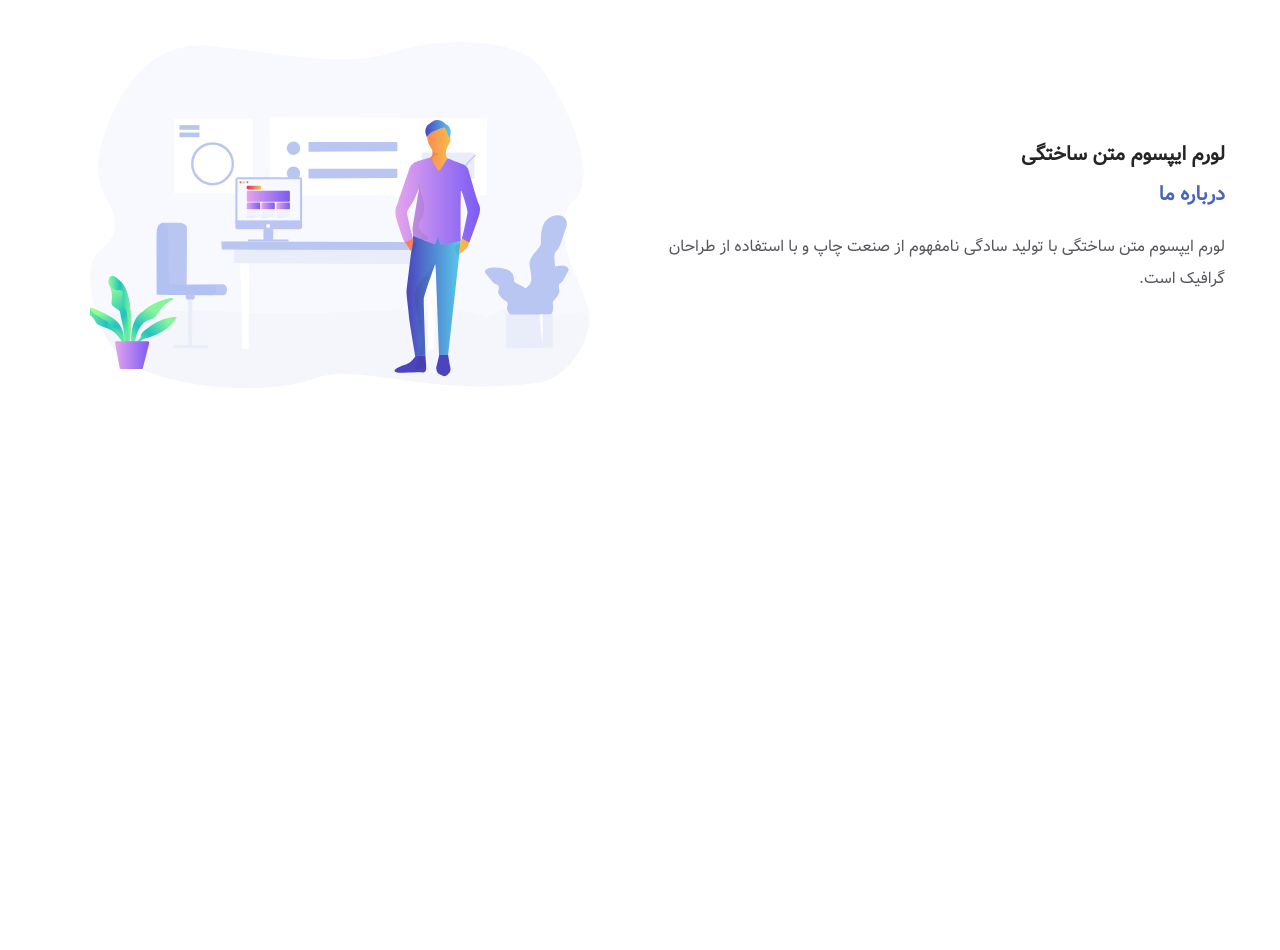
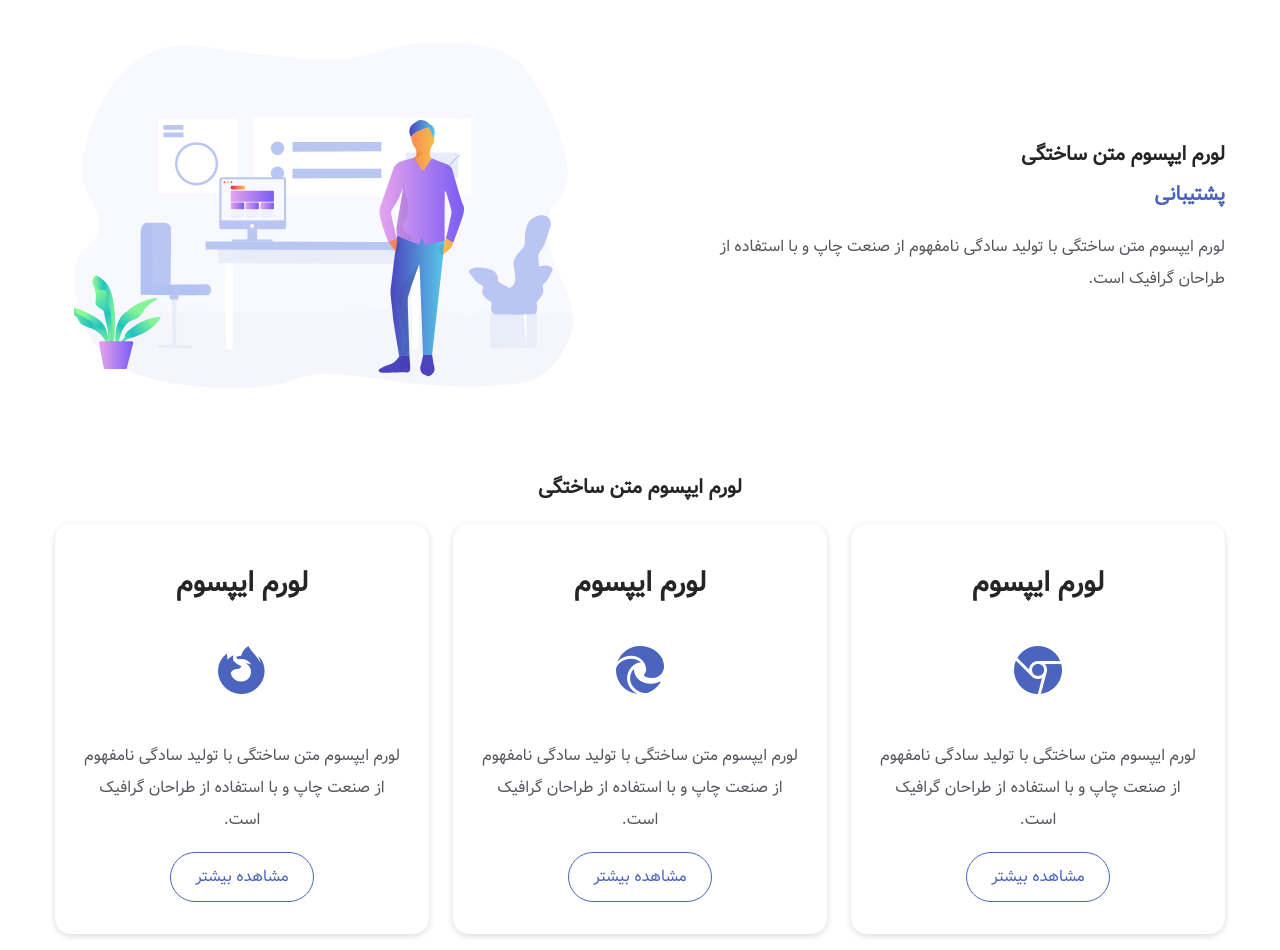
Before and after one commit to AmirrMahmoudi/css, a website: page project-1/sass/index.html in a window 1280 px wide. Shown: the part 980-1930 px from the top of the page. Before the commit the page ends 1384 px from the top, so only its background shows below. Drawn offline with Linux system fonts and the light colour scheme; files whose address does not match are found by name.

Commit message:
services

```diff
--- a/project-1/sass/index.html
+++ b/project-1/sass/index.html
@@ -11,21 +11,26 @@
   <body>
     <header class="header" id="header">
       <nav class="nav container">
-        <a href="#" class="nav__logo">website.example</a>
+        <a class="nav__logo" href="#">webprog.io</a>
+
         <div class="nav__menu" id="nav-menu">
           <ul class="nav__list">
             <li class="nav__item">
               <a class="nav__link" href="#home">صفحه اصلی</a>
             </li>
+
             <li class="nav__item">
-              <a class="nav__link" href="#about">درباره ما</a>
+              <a class="nav__link active-link" href="#about">درباره ما</a>
             </li>
+
             <li class="nav__item">
-              <a class="nav__link" href="#support">خدمات</a>
+              <a class="nav__link" href="#services">خدمات</a>
             </li>
+
             <li class="nav__item">
-              <a class="nav__link" href="#contact">ارتباط با ما</a>
+              <a class="nav__link" href="#contanct">ارتباط با ما</a>
             </li>
+
             <!-- <i class="bi bi-toggle-off"></i> -->
           </ul>
         </div>
@@ -43,6 +48,7 @@
         <article class="svg__img home__img">
           <img src="./images/1.svg" alt="home-image" />
         </article>
+
         <article class="home__info">
           <h1 class="home__title">
             لورم ایپسوم متن ساختگی <br />
@@ -61,15 +67,16 @@
     <section class="about section" id="about">
       <div class="about__container container">
         <article class="about__info">
-          <h1 class="about__title section__title">
+          <h1 class="section__title">
             لورم ایپسوم متن ساختگی <br />
-            <span> درباره ما</span>
+            <span>درباره ما</span>
           </h1>
           <p class="about__description">
             لورم ایپسوم متن ساختگی با تولید سادگی نامفهوم از صنعت چاپ و با
             استفاده از طراحان گرافیک است.
           </p>
         </article>
+
         <article class="svg__img about__img">
           <img src="./images/2.svg" alt="about-image" />
         </article>
@@ -79,21 +86,64 @@
     <section class="support section" id="support">
       <div class="support__container container">
         <article class="support__info">
-          <h1 class="support__title section__title">
+          <h1 class="section__title">
             لورم ایپسوم متن ساختگی <br />
-            <span> درباره ما</span>
+            <span>پشتیبانی</span>
           </h1>
           <p class="support__description">
             لورم ایپسوم متن ساختگی با تولید سادگی نامفهوم از صنعت چاپ و با
             استفاده از طراحان گرافیک است.
           </p>
         </article>
+
         <article class="svg__img support__img">
-          <img src="./images/3.svg" alt="about-image" />
+          <img src="./images/3.svg" alt="support-image" />
         </article>
       </div>
     </section>
 
+    <section class="services section" id="services">
+      <h2 class="section__title-center">لورم ایپسوم متن ساختگی</h2>
+
+      <div class="services__container container">
+        <article class="services__info">
+          <h3 class="services__title">لورم ایپسوم</h3>
+          <i class="services__icon bi bi-browser-chrome"></i>
+          <p class="services__description">
+            لورم ایپسوم متن ساختگی با تولید سادگی نامفهوم از صنعت چاپ و با
+            استفاده از طراحان گرافیک است.
+          </p>
+
+          <div>
+            <a href="#" class="button button-link">مشاهده بیشتر</a>
+          </div>
+        </article>
+
+        <article class="services__info">
+          <h3 class="services__title">لورم ایپسوم</h3>
+          <i class="services__icon bi bi-browser-edge"></i>
+          <p class="services__description">
+            لورم ایپسوم متن ساختگی با تولید سادگی نامفهوم از صنعت چاپ و با
+            استفاده از طراحان گرافیک است.
+          </p>
+          <div>
+            <a href="#" class="button button-link">مشاهده بیشتر</a>
+          </div>
+        </article>
+
+        <article class="services__info">
+          <h3 class="services__title">لورم ایپسوم</h3>
+          <i class="services__icon bi bi-browser-firefox"></i>
+          <p class="services__description">
+            لورم ایپسوم متن ساختگی با تولید سادگی نامفهوم از صنعت چاپ و با
+            استفاده از طراحان گرافیک است.
+          </p>
+          <div>
+            <a href="#" class="button button-link">مشاهده بیشتر</a>
+          </div>
+        </article>
+      </div>
+    </section>
     <script src="./js/app.js"></script>
   </body>
 </html>
--- a/project-1/sass/scss/components/_button.scss
+++ b/project-1/sass/scss/components/_button.scss
@@ -15,4 +15,13 @@
   &__header {
     display: none;
   }
+  &-link {
+    background: var(--container-color);
+    border: 1px solid var(--primary-color);
+    color: var(--primary-color);
+    &:hover {
+      background: var(--primary-color);
+      color: var(--container-color);
+    }
+  }
 }
--- a/project-1/sass/scss/components/_mediaqueries.scss
+++ b/project-1/sass/scss/components/_mediaqueries.scss
@@ -9,7 +9,8 @@
 
   .home__container,
   .about__container,
-  .support__container {
+  .support__container,
+  .services__container {
     display: grid;
     grid-template-columns: repeat(2, 1fr);
     align-items: center;
@@ -64,4 +65,13 @@
     display: block;
     padding: 0.3rem 1.5rem;
   }
+
+  .home__container,
+  .about__container,
+  .support__container {
+    column-gap: 6rem;
+  }
+  .services__container {
+    grid-template-columns: repeat(3, 1fr);
+  }
 }
--- /dev/null
+++ b/project-1/sass/scss/components/_services.scss
@@ -0,0 +1,18 @@
+.services {
+  &__container {
+    margin-top: 1rem;
+  }
+  &__info {
+    display: grid;
+    row-gap: 1rem;
+    background: var(--container-color);
+    box-shadow: 0px 2px 6px hsla(var(--hue), 100%, 15%, 0.15);
+    text-align: center;
+    padding: 2rem 1.5rem;
+    border-radius: 1rem;
+  }
+  &__icon {
+    font-size: 3rem;
+    color: var(--primary-color);
+  }
+}
--- a/project-1/sass/scss/layout/_layout.scss
+++ b/project-1/sass/scss/layout/_layout.scss
@@ -1,11 +1,18 @@
 .section {
   padding: 4rem 0 1rem 0;
+
   &__title {
     font-size: 1.25rem;
     color: var(--title-color);
     margin-bottom: 1rem;
+
     span {
       color: var(--primary-color);
+    }
+
+    &-center {
+      @extend .section__title;
+      text-align: center;
     }
   }
 }
@@ -16,10 +23,11 @@
     justify-self: center;
   }
 }
+
 .container {
   width: 90vw;
   max-width: 1170px;
   margin: 0 auto;
-  grid: grid;
+  display: grid;
   gap: 1.5rem;
 }
--- a/project-1/sass/scss/styles.scss
+++ b/project-1/sass/scss/styles.scss
@@ -6,4 +6,5 @@
 @import "components/home";
 @import "components/about";
 @import "components/support";
+@import "components/services";
 @import "components/mediaqueries";
```
Also changed, not shown: project-1/sass/css/styles.css, 1 other file.
